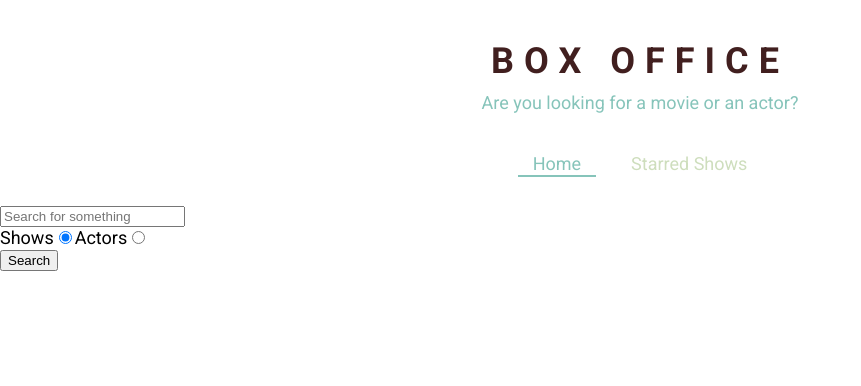
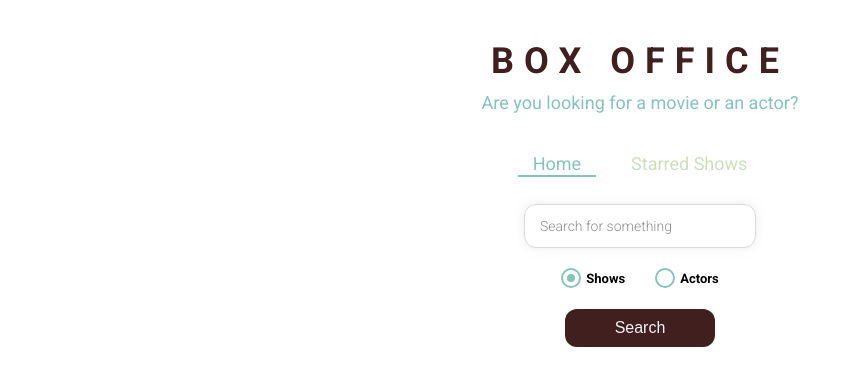
Before and after one commit to sehrish30/BoxOffice, a React (Create React App) app: page / in a window 1280 px wide. Shown: the top 386 px of the page, without its empty margins (0-861 px from the left). Built offline with nearby package versions, Linux system fonts and the light colour scheme.

Commit message:
Added animation by react-fade-in

```diff
--- a/package.json
+++ b/package.json
@@ -10,6 +10,7 @@
     "npm": "^6.14.7",
     "react": "^16.13.1",
     "react-dom": "^16.13.1",
+    "react-fade-in": "^1.1.0",
     "react-router": "^5.2.0",
     "react-router-dom": "^5.2.0",
     "react-scripts": "^3.4.2",
--- /dev/null
+++ b/src/components/CustomRadio.js
@@ -0,0 +1,66 @@
+import React from 'react';
+import styled from 'styled-components';
+
+const RadioWrapper = styled.label`
+  display: block;
+  position: relative;
+  padding-left: 25px;
+  cursor: pointer;
+  font-size: 13px;
+  user-select: none;
+  font-weight: 700;
+  line-height: 1.65;
+
+  input {
+    position: absolute;
+    opacity: 0;
+    cursor: pointer;
+  }
+
+  span {
+    position: absolute;
+    top: 0;
+    left: 0;
+    height: 16px;
+    width: 16px;
+    background-color: #fff;
+    border: 2px solid ${({ theme }) => theme.mainColors.blue};
+    border-radius: 50%;
+  }
+
+  input:checked ~ span {
+    background-color: #fff;
+    border: 2px solid ${({ theme }) => theme.mainColors.blue};
+  }
+
+  span:after {
+    content: '';
+    position: absolute;
+    display: none;
+  }
+
+  input:checked ~ span:after {
+    display: block;
+  }
+
+  span:after {
+    top: 4px;
+    left: 4px;
+    width: 8px;
+    height: 8px;
+    border-radius: 50%;
+    background: ${({ theme }) => theme.mainColors.blue};
+  }
+`;
+
+const CustomRadio = ({ label, ...restProps }) => {
+  return (
+    <RadioWrapper htmlFor={restProps.id}>
+      {label}
+      <input {...restProps} type="radio" />
+      <span />
+    </RadioWrapper>
+  );
+};
+
+export default CustomRadio;
--- a/src/components/styled.js
+++ b/src/components/styled.js
@@ -1,6 +1,7 @@
 import styled from 'styled-components';
+import FadeIn from 'react-fade-in';
 
-export const FlexGrid = styled.div`
+export const FlexGrid = styled(FadeIn)`
   display: flex;
   justify-content: center;
   flex-wrap: wrap;
--- a/src/pages/Home.js
+++ b/src/pages/Home.js
@@ -4,6 +4,12 @@
 import ShowGrid from '../components/show/ShowGrid';
 import ActorGrid from '../components/actor/ActorGrid';
 import { useLastQuery } from '../misc/custom-hooks';
+import {
+  SearchInput,
+  RadioInputsWrapper,
+  SearchButtonWrapper,
+} from './Home.styled.js';
+import CustomRadio from '../components/CustomRadio';
 
 const Home = () => {
   /*-------------------------------
@@ -55,7 +61,7 @@
 
   return (
     <MainPageLayout>
-      <input
+      <SearchInput
         type="text"
         placeholder="Search for something"
         onChange={onInputChange}
@@ -63,33 +69,33 @@
         value={input}
       />
 
-      <div>
-        <label htmlFor="shows-search">
-          Shows
-          <input
+      <RadioInputsWrapper>
+        <div>
+          <CustomRadio
+            label="Shows"
             id="shows-search"
-            type="radio"
             value="shows"
+            onChange={onRadioChange}
             checked={isShowsSearch}
-            onChange={onRadioChange}
           />
-        </label>
+        </div>
 
-        <label htmlFor="actors-search">
-          Actors
-          <input
+        <div>
+          <CustomRadio
+            label="Actors"
             id="actors-search"
-            type="radio"
             value="people"
             onChange={onRadioChange}
             checked={!isShowsSearch}
           />
-        </label>
-      </div>
+        </div>
+      </RadioInputsWrapper>
 
-      <button type="button" onClick={onSearch}>
-        Search
-      </button>
+      <SearchButtonWrapper>
+        <button type="button" onClick={onSearch}>
+          Search
+        </button>
+      </SearchButtonWrapper>
       {renderResults()}
     </MainPageLayout>
   );
--- /dev/null
+++ b/src/pages/Home.styled.js
@@ -0,0 +1,49 @@
+import styled from 'styled-components';
+
+export const SearchInput = styled.input`
+  display: block;
+  font-family: 'Roboto', sans-serif;
+  width: 200px;
+  margin: auto;
+  outline: none;
+  padding: 13px 15px;
+  border: 1px solid #dbdbdb;
+  box-shadow: 0px 0px 10px 0px rgba(219, 219, 219, 0.5);
+  font-size: 14px;
+  border-radius: 12px;
+  color: #411f1f;
+
+  &::placeholder {
+    font-weight: 300;
+    color: #8d8d8d;
+  }
+`;
+
+export const RadioInputsWrapper = styled.div`
+  display: flex;
+  justify-content: center;
+  margin: 20px 0;
+
+  div {
+    margin: 0 15px;
+  }
+`;
+
+export const SearchButtonWrapper = styled.div`
+  text-align: center;
+  margin-bottom: 35px;
+
+  button {
+    color: ${({ theme }) => theme.mainColors.light};
+    background-color: ${({ theme }) => theme.mainColors.dark};
+    margin: auto;
+    padding: 10px 50px;
+    font-size: 1rem;
+    border: none;
+    outline: none;
+    border-radius: 12px;
+    &:hover {
+      cursor: pointer;
+    }
+  }
+`;
```
Also changed, not shown: 1 other file (tests, documents, lock files or other folders).
